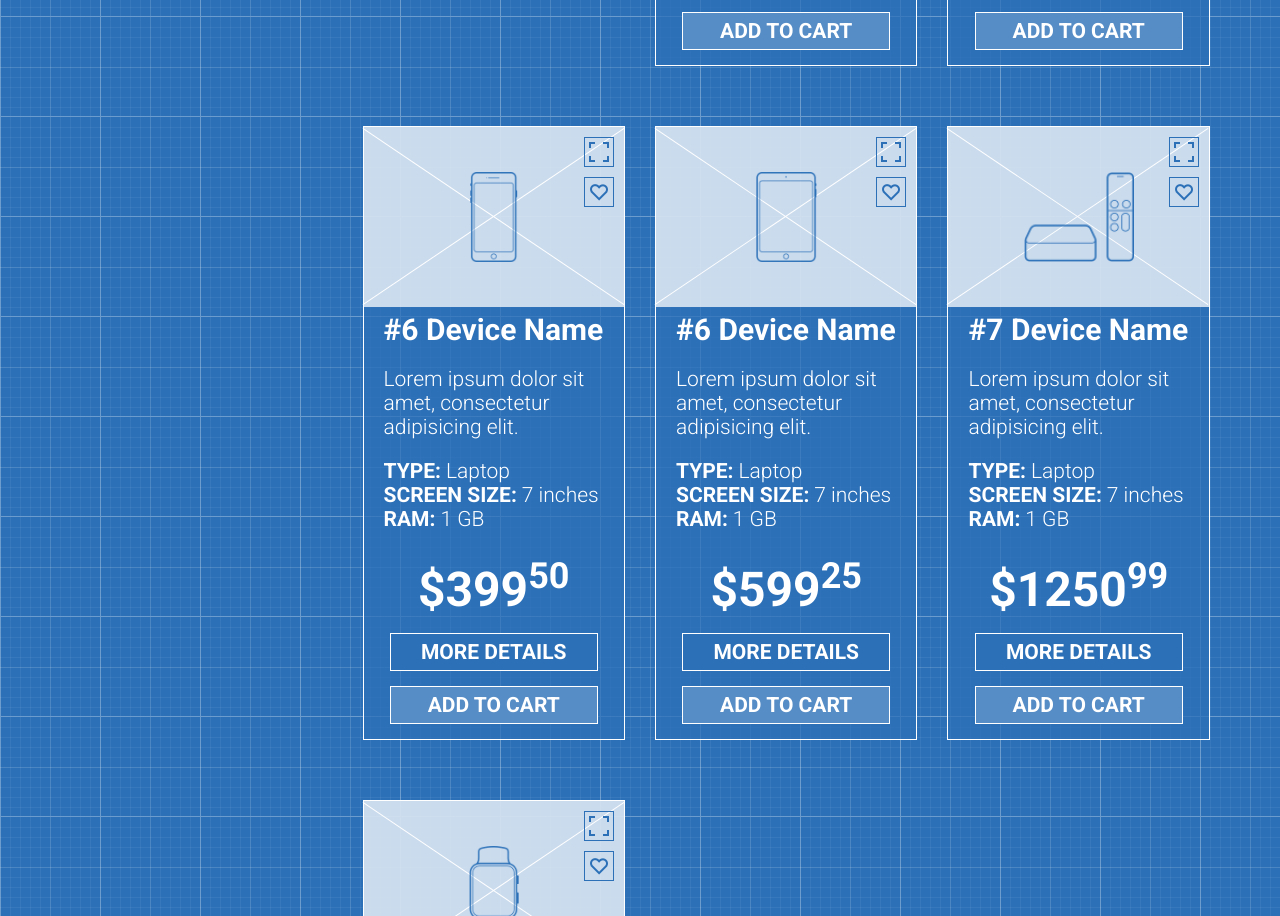
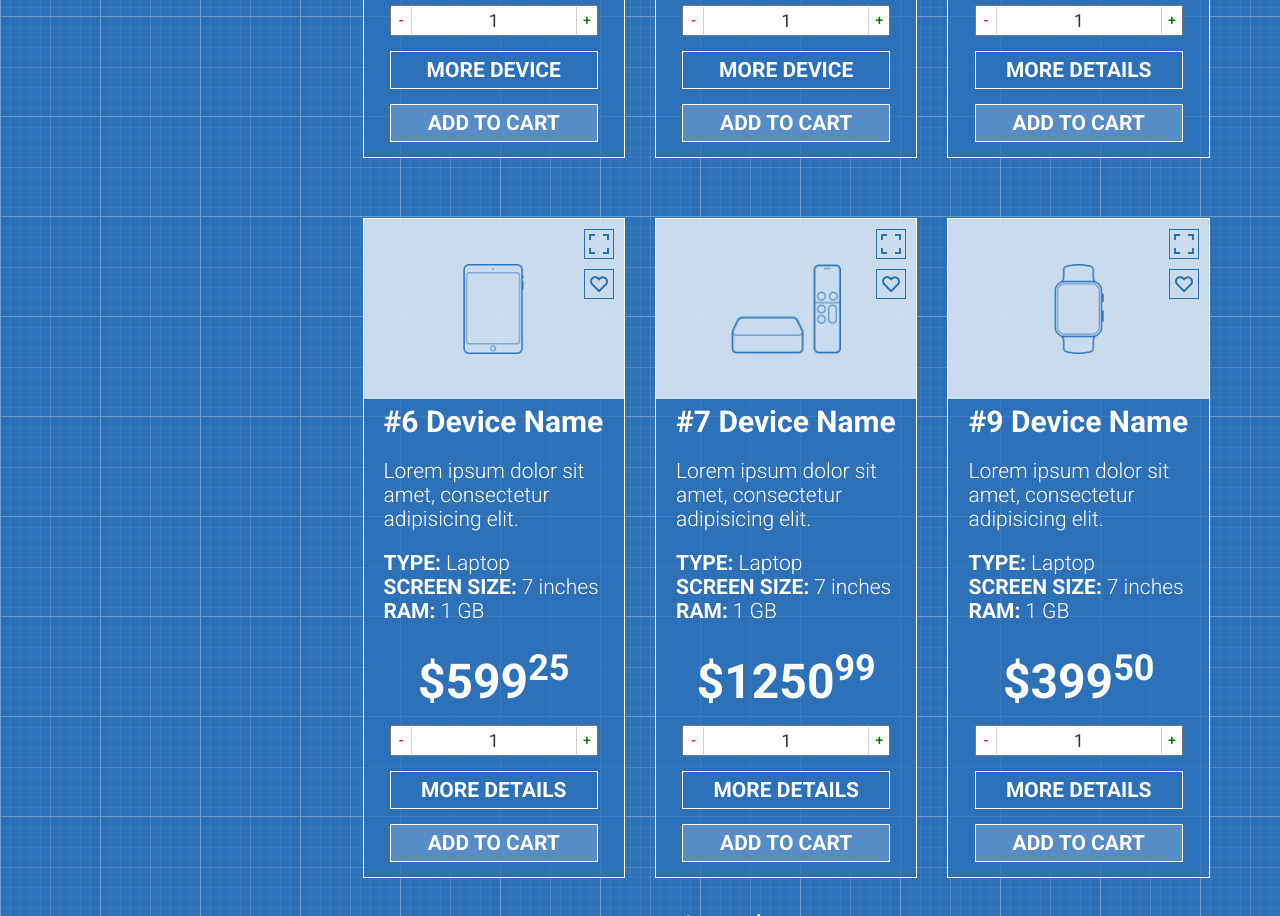
Before and after one commit to Zaytsewvk/Online-shop, a plain HTML site: page index.html in a window 1280 px wide. Shown: the part 1884-2800 px from the top of the page. Drawn offline with nearby package versions, Linux system fonts and the light colour scheme.

Commit message:
Added quantity for all product and deleted lines for background on the image product.

```diff
--- a/index.html
+++ b/index.html
@@ -175,8 +175,6 @@
 							<div class="product">
 								<div class="product-img">
 									<img src="images/icon (17).png" alt="">
-									<span class="line1"></span>
-									<span class="line2"></span>
 									<div class="full-screen"></div>
 									<div class="like"></div>
 								</div>
@@ -221,8 +219,6 @@
 									<img src="images/icon (9).png" alt="">
 									<div class="full-screen"></div>
 									<div class="like"></div>
-									<span class="line1"></span>
-									<span class="line2"></span>
 								</div>
 								<p class="product-title">
 									<a href="" class="text-capitalize">#2 Device name</a>
@@ -241,6 +237,11 @@
 								<p class="product-price">
 									$1250<sup>99</sup>
 								</p>
+								<div class="quantity-input">
+									<button class="decrement-button">-</button>
+									<input type="text" value="1">
+									<button class="increment-button">+</button>
+								</div>
 								<div class="more-details">
 									<button class="btn text-uppercase btn-details">
 										More details
@@ -260,8 +261,6 @@
 									<img src="images/icon (10).png" alt="">
 									<div class="full-screen"></div>
 									<div class="like"></div>
-									<span class="line1"></span>
-									<span class="line2"></span>
 								</div>
 								<p class="product-title">
 									<a href="" class="text-capitalize">#3 Device name</a>
@@ -280,6 +279,11 @@
 								<p class="product-price">
 									$399<sup>50</sup>
 								</p>
+								<div class="quantity-input">
+									<button class="decrement-button">-</button>
+									<input type="text" value="1">
+									<button class="increment-button">+</button>
+								</div>
 								<div class="more-details">
 									<button class="btn btn-details text-uppercase">
 										More details
@@ -300,8 +304,6 @@
 									<img src="images/icon (16).png" alt="">
 									<div class="full-screen"></div>
 									<div class="like"></div>
-									<span class="line1"></span>
-									<span class="line2"></span>
 								</div>
 								<p class="product-title">
 									<a href="" class="text-capitalize">#4 Device name</a>
@@ -320,6 +322,11 @@
 								<p class="product-price">
 									$599<sup>25</sup>
 								</p>
+								<div class="quantity-input">
+									<button class="decrement-button">-</button>
+									<input type="text" value="1">
+									<button class="increment-button">+</button>
+								</div>
 								<div class="more-details">
 									<button class="btn btn-details text-uppercase">
 										More device
@@ -338,8 +345,6 @@
 									<img src="images/icon (14).png" alt="">
 									<div class="full-screen"></div>
 									<div class="like"></div>
-									<span class="line1"></span>
-									<span class="line2"></span>
 								</div>
 								<p class="product-title">
 									<a href="" class="text-capitalize">#5 Device name</a>
@@ -358,6 +363,11 @@
 								<p class="product-price">
 									$1250<sup>99</sup>
 								</p>
+								<div class="quantity-input">
+									<button class="decrement-button">-</button>
+									<input type="text" value="1">
+									<button class="increment-button">+</button>
+								</div>
 								<div class="more-details">
 									<button class="btn btn-details text-uppercase">
 										More device
@@ -376,8 +386,6 @@
 									<img src="images/icon (12).png" alt="">
 									<div class="full-screen"></div>
 									<div class="like"></div>
-									<span class="line1"></span>
-									<span class="line2"></span>
 								</div>
 								<p class="product-title">
 									<a href="" class="text-capitalize">#6 Device name</a>
@@ -396,6 +404,11 @@
 								<p class="product-price">
 									$399<sup>50</sup>
 								</p>
+								<div class="quantity-input">
+									<button class="decrement-button">-</button>
+									<input type="text" value="1">
+									<button class="increment-button">+</button>
+								</div>
 								<div class="more-details">
 									<button class="btn btn-details text-uppercase">
 										More details
@@ -414,8 +427,6 @@
 									<img src="images/icon (15).png" alt="">
 									<div class="full-screen"></div>
 									<div class="like"></div>
-									<span class="line1"></span>
-									<span class="line2"></span>
 								</div>
 								<p class="product-title">
 									<a href="" class="text-capitalize">#6 Device name</a>
@@ -434,6 +445,11 @@
 								<p class="product-price">
 									$599<sup>25</sup>
 								</p>
+								<div class="quantity-input">
+									<button class="decrement-button">-</button>
+									<input type="text" value="1">
+									<button class="increment-button">+</button>
+								</div>
 								<div class="more-details">
 									<button class="btn btn-details text-uppercase">More details</button>
 								</div>
@@ -448,8 +464,6 @@
 									<img src="images/icon (9).png" alt="">
 									<div class="full-screen"></div>
 									<div class="like"></div>
-									<span class="line1"></span>
-									<span class="line2"></span>
 								</div>
 								<p class="product-title">
 									<a href="" class="text-capitalize">#7 device name</a>
@@ -468,6 +482,11 @@
 								<p class="product-price">
 									$1250<sup>99</sup>
 								</p>
+								<div class="quantity-input">
+									<button class="decrement-button">-</button>
+									<input type="text" value="1">
+									<button class="increment-button">+</button>
+								</div>
 								<div class="more-details">
 									<button class="btn btn-details text-uppercase">More details</button>
 								</div>
@@ -482,8 +501,6 @@
 									<img src="images/icon (10).png" alt="">
 									<div class="full-screen"></div>
 									<div class="like"></div>
-									<span class="line1"></span>
-									<span class="line2"></span>
 								</div>
 								<p class="product-title">
 									<a href="" class="text-capitalize">#9 Device name</a>
@@ -502,6 +519,11 @@
 								<p class="product-price">
 									$399<sup>50</sup>
 								</p>
+								<div class="quantity-input">
+									<button class="decrement-button">-</button>
+									<input type="text" value="1">
+									<button class="increment-button">+</button>
+								</div>
 								<div class="more-details">
 									<button class="btn btn-details text-uppercase">More details</button>
 								</div>
--- a/style.css
+++ b/style.css
@@ -303,26 +303,6 @@ button + .caret {
 	color: #fff;
 	font: 300 36px Roboto;
 }
-.line1 {
-	position: absolute;
-	height: 0;
-	width: 315px;
-	border-top: 1px solid #fff;
-	top: 89px;
-	left: -28px;
-	transform: rotate(34deg);
-	z-index: 0;
-}
-.line2 {
-	position: absolute;
-	height: 0;
-	width: 315px;
-	border-top: 1px solid #fff;
-	top: 89px;
-	left: -28px;
-	transform: rotate(-34deg);
-	z-index: 0;
-}
 .filter {
 	background: rgba(255,255,255,0.2);
 	border-right: 1px solid #fff;
@@ -449,12 +429,40 @@ footer > .container > .row > .col-md-12 > p {
 }
 .quantity-input {
 	text-align: center;
-	margin-bottom: 10px;
+	position: relative;
+	margin: 0 auto;
+	margin-bottom: 15px;
+	width: 80%;
 }
 .quantity-input > input {
 	text-align: center;
+	width: 100%;
+	font: 400 18px Roboto;
+	padding: 3px 25px;
 }
 .decrement-button, .increment-button {
 	background: #fff;
 	border: 0;
+	width: 20px;
+	font-weight: 500;
 }
+.decrement-button {
+	position: absolute;
+	z-index: 2;
+	height: 90%;
+	background: #fff;
+	border-right: 1px solid #ccc;
+	top: 1.5px;
+	left: 2px;
+	color: red;
+}
+.increment-button {
+	position: absolute;
+	z-index: 2;
+	top: 1.5px;
+	right: 2px;
+	height: 90%;
+	border-left: 1px solid #ccc;
+	background: #fff;
+	color: #008000;
+}
```
